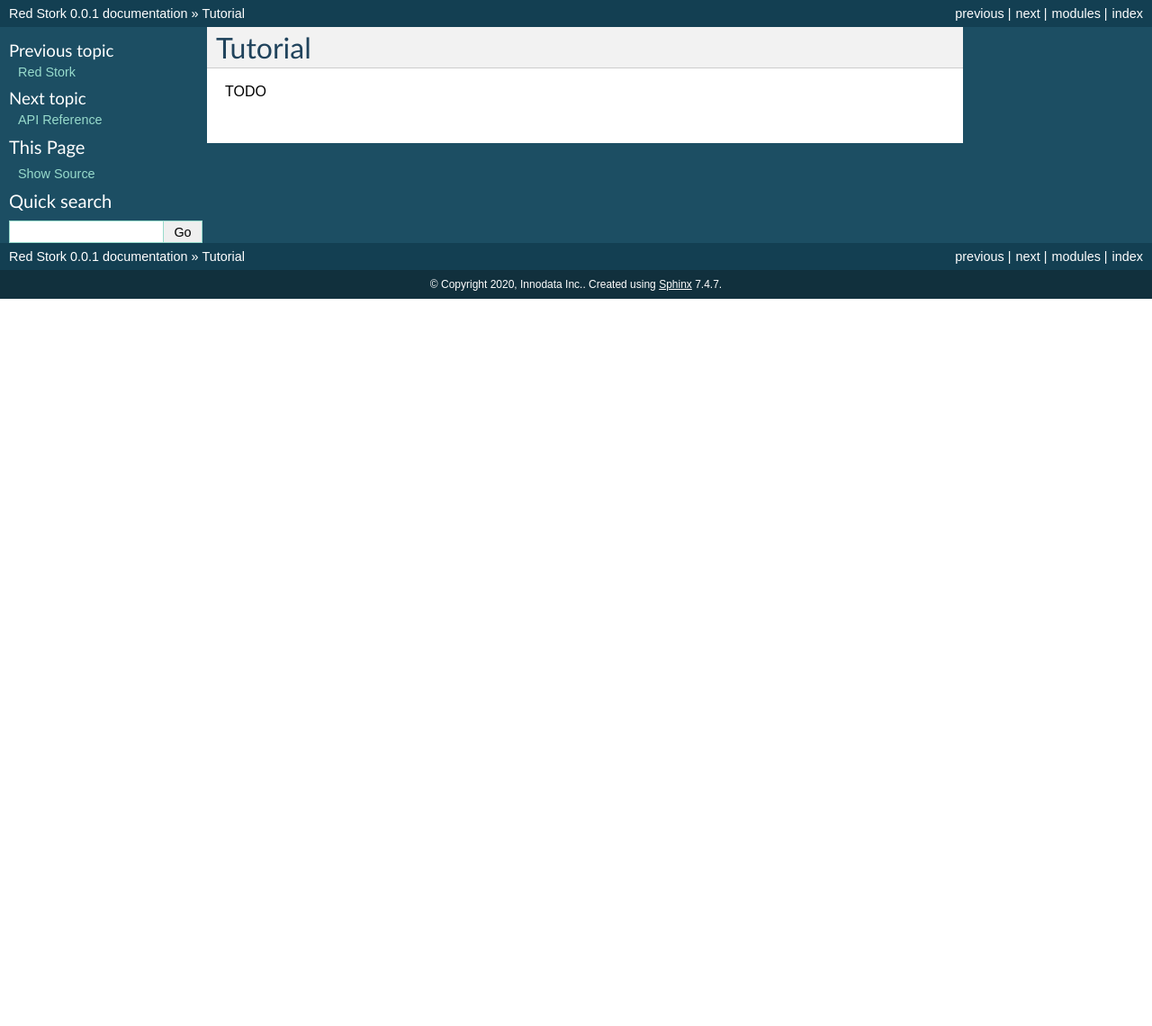
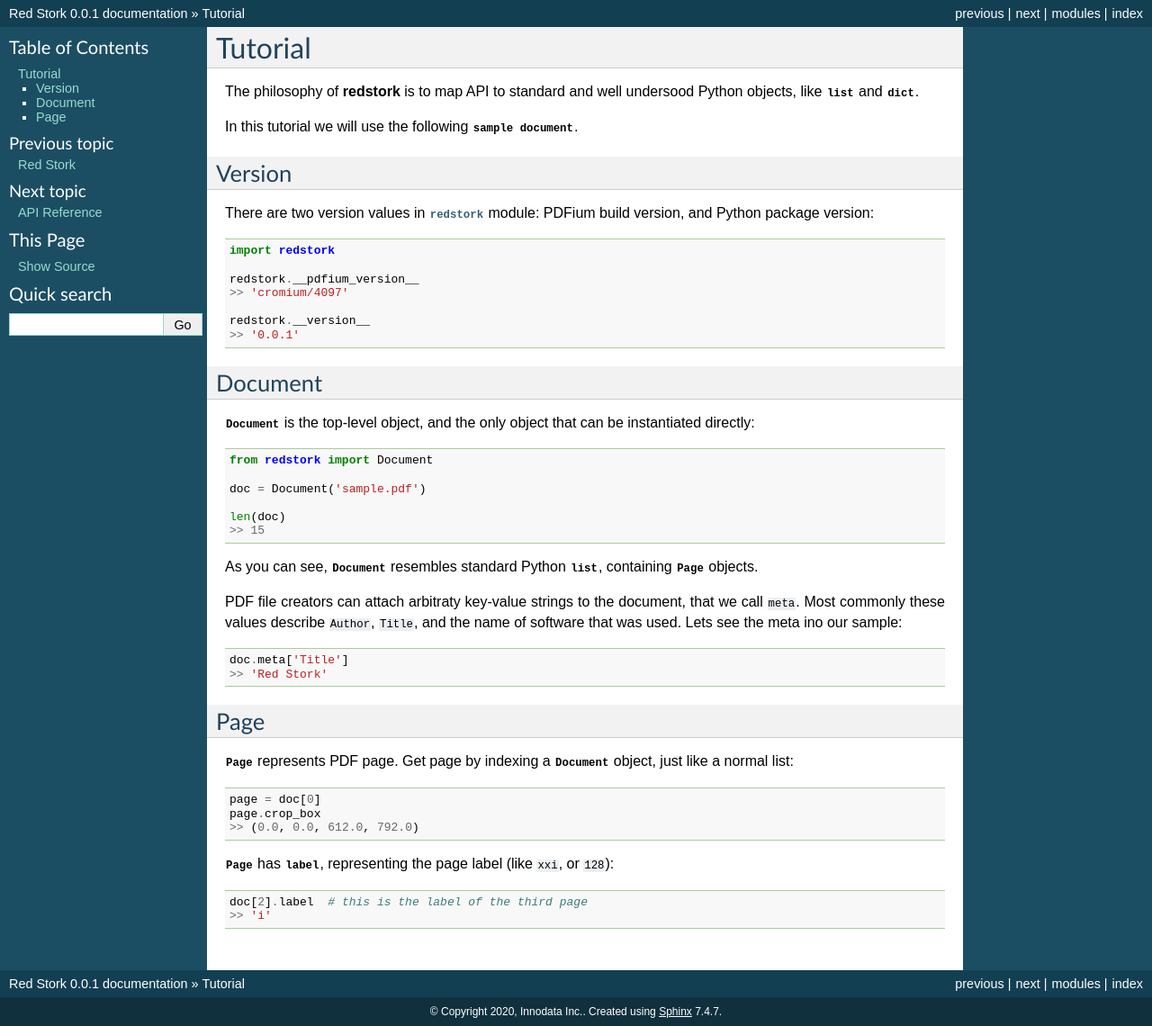
Before and after one commit to innodatalabs/redstork, a Sphinx documentation site: the page built from docs/source/tutorial.rst, in a window 1280 px wide. Shown: the whole page at 90% size. Built offline with Sphinx 7.4.7, drawn with Linux system fonts in a browser that asks for light colours; the version number is read from the project's files by our own code; before the commit the page ends 900 px from its top, so only the background shows below that.

Commit message:
fixes and docs

```diff
--- a/docs/source/tutorial.rst
+++ b/docs/source/tutorial.rst
@@ -1,6 +1,60 @@
 Tutorial
 ========
 
+.. module:: redstork
 .. Red Stork tutorial
 
-TODO
+The philosophy of **redstork** is to map API to standard and well undersood Python objects, like
+:class:`list` and :class:`dict`.
+
+In this tutorial we will use the following :download:`sample document <_static/sample.pdf>`.
+
+Version
+^^^^^^^
+
+There are two version values in :mod:`redstork` module: PDFium build version, and Python package version::
+
+    import redstork
+
+    redstork.__pdfium_version__
+    >> 'cromium/4097'
+
+    redstork.__version__
+    >> '0.0.1'
+
+Document
+^^^^^^^^
+
+:class:`Document` is the top-level object, and the only object that can be instantiated directly::
+
+    from redstork import Document
+
+    doc = Document('sample.pdf')
+
+    len(doc)
+    >> 15
+
+As you can see, :class:`Document` resembles standard Python :class:`list`, containing :class:`Page` objects.
+
+PDF file creators can attach arbitraty key-value strings to the document, that we call ``meta``.
+Most commonly these values describe ``Author``, ``Title``, and the name of software that was used. Lets see
+the meta ino our sample::
+
+    doc.meta['Title']
+    >> 'Red Stork'
+
+Page
+^^^^
+
+:class:`Page` represents PDF page. Get page by indexing a :class:`Document` object, just like a normal list::
+
+    page = doc[0]
+    page.crop_box
+    >> (0.0, 0.0, 612.0, 792.0)
+
+:class:`Page` has :attr:`label`, representing the page label (like ``xxi``, or ``128``)::
+
+    doc[2].label  # this is the label of the third page
+    >> 'i'
+
+.. To be continued ..
```
Also changed, not shown: 11 other files.
